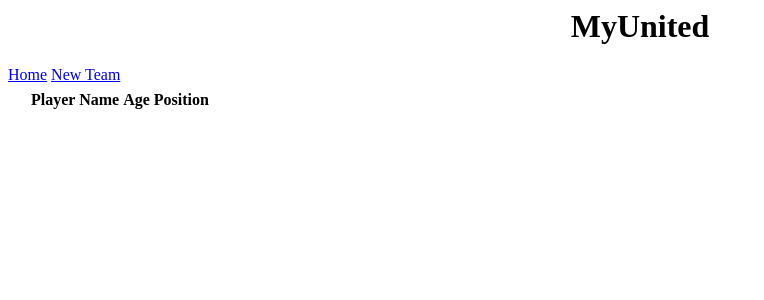
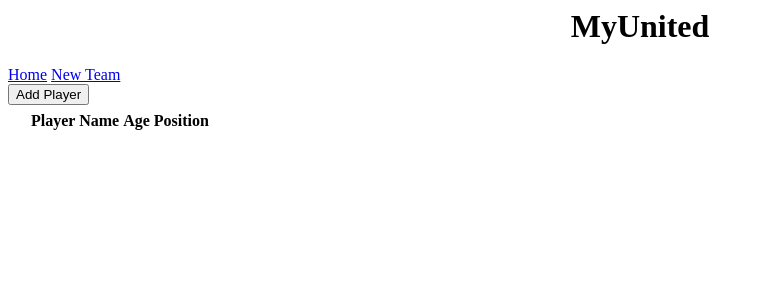
Before and after one commit to abusyd1/SFIAProject1, a Flask app: page /parent/1 in a window 1280 px wide. Shown: the top 300 px of the page, without its empty margins (0-764 px from the left). Run offline with Flask 2, Linux system fonts and the light colour scheme; data that the repository does not hold is empty.

Commit message:
add players DONE!

```diff
--- a/application/models.py
+++ b/application/models.py
@@ -24,3 +24,9 @@ class Add(FlaskForm):
     name = StringField('Name', [Length(min=5, max=50)])
     league = StringField('League', [Length(min=5, max = 100)])
     submit = SubmitField('Add Team')
+
+class AddPlayer(FlaskForm):
+    name = StringField('Player Name', [Length(min=4, max=100)])
+    age = IntegerField('Age', validators = [DataRequired(), NumberRange(15,50)])
+    position = StringField('Position', [Length(min=3, max=100)])
+    submit = SubmitField('Add Player')
--- a/application/routes.py
+++ b/application/routes.py
@@ -1,7 +1,7 @@
 #!/usr/bin/python3
 
 from application import app, db
-from application.models import Parent, Player, Add
+from application.models import Parent, Player, Add, AddPlayer
 from flask import Flask, render_template, request, redirect, url_for
 from flask_wtf import FlaskForm
 from wtforms import StringField, SubmitField
@@ -30,4 +30,17 @@ def add():
 @app.route('/parent/<id>', methods = ["GET", "POST"])
 def parent(id):
     if request.method == "GET":
-        return render_template("update.html", query=Player.query.filter_by(parent_id=id))
+        return render_template("update.html", parent= Parent.query.filter_by(id=id).first(), query=Player.query.filter_by(parent_id=id))
+
+@app.route('/player/<id>', methods = ["GET", "POST"])
+def player(id):
+    form=AddPlayer()
+    if request.method == "POST":
+        new_player=Player(name=form.name.data, age=form.age.data, position=form.position.data, parent_id=id)
+        if not form.validate_on_submit():
+            return render_template('playererror.html', form=form, title="Add Player: "+id)
+        else:
+            db.session.add(new_player)
+            db.session.commit()
+            return redirect(url_for("parent", id=new_player.parent_id))
+    return render_template('player.html', form=form, parent=parent, title="Add Player: "+id)
--- a/application/templates/update.html
+++ b/application/templates/update.html
@@ -28,5 +28,8 @@
 </tr>
 
 {% endfor %}
-
+<br>
+ <form action="{{ url_for('player', id=parent.id) }}">
+      <input type=submit value="Add Player">
+   </form>
 {% endblock body %}
```
Also changed, not shown: application/templates/player.html (added, +16 -0 lines), application/templates/playererror.html (added, +17 -0 lines), application/templates/players.html (deleted, +0 -32 lines).
